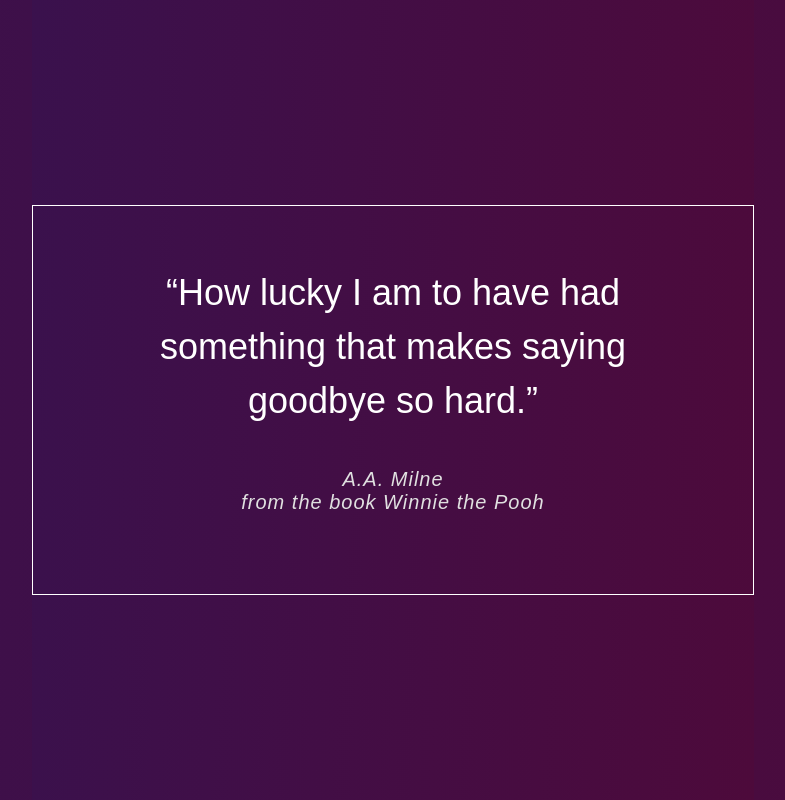
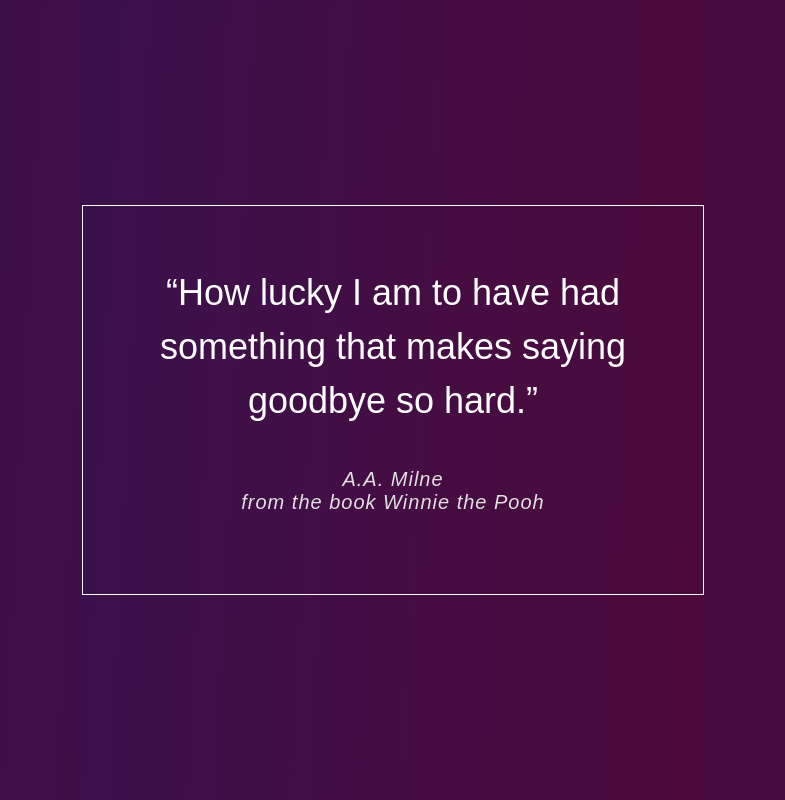
Before and after one commit to DaeGrodin/the-quote-card-express, a website: page public/index.html in a window 1280 px wide. Shown: the whole page, without its empty margins (247-1032 px from the left). Drawn offline with Linux system fonts and the light colour scheme.

Commit message:
changed a few lines og style

```diff
--- a/public/css/style.css
+++ b/public/css/style.css
@@ -29,7 +29,7 @@
 }
 
 .quote-container {
-  max-width: 600px;
+  max-width: 500px;
   margin: 0 auto;
   position: relative;
 }
@@ -49,6 +49,16 @@
   color: #e0e0e0;
 }
 
+.quote-container::before {
+  top:  10px;
+  left: 20px;
+}
+
+.quote-container::after {
+  bottom: 30px;
+  right: 20px;
+}
+
 /* Responsive */
 @media (max-width: 600px) {
   .main {
```
